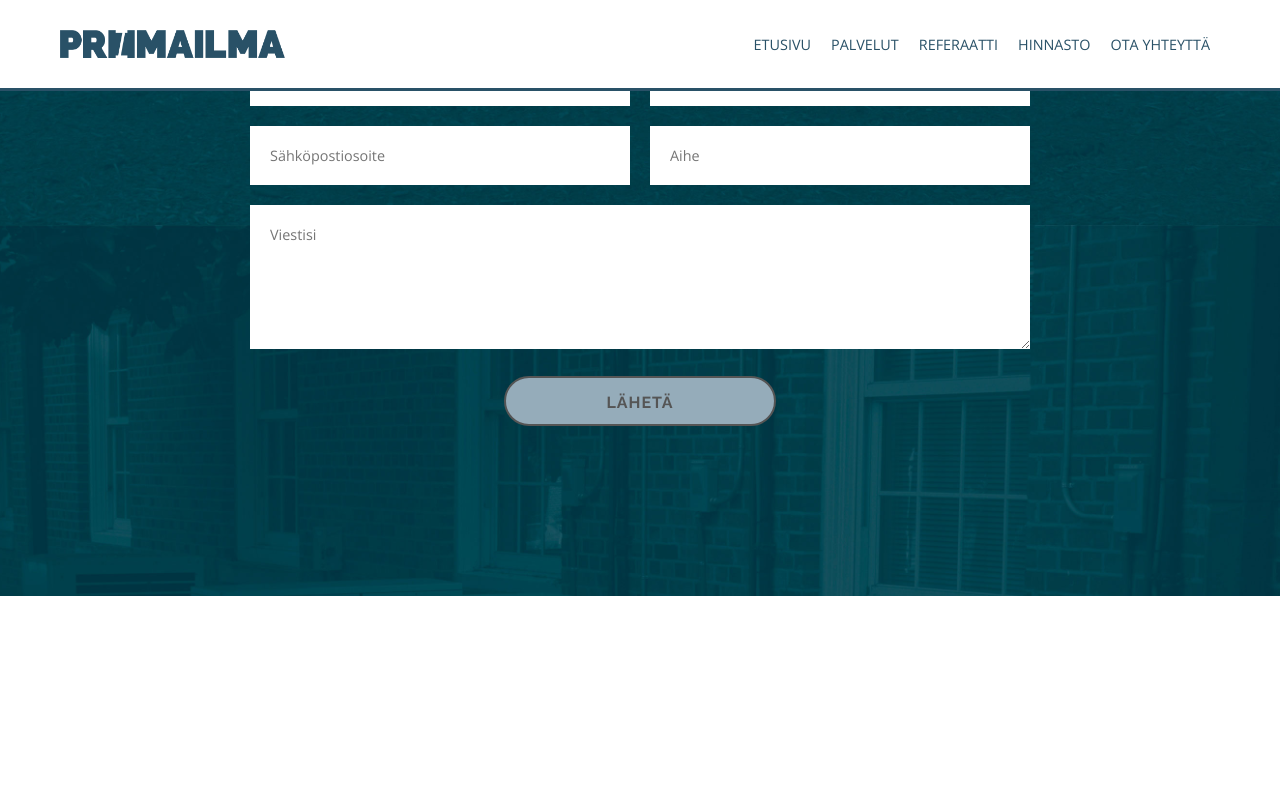
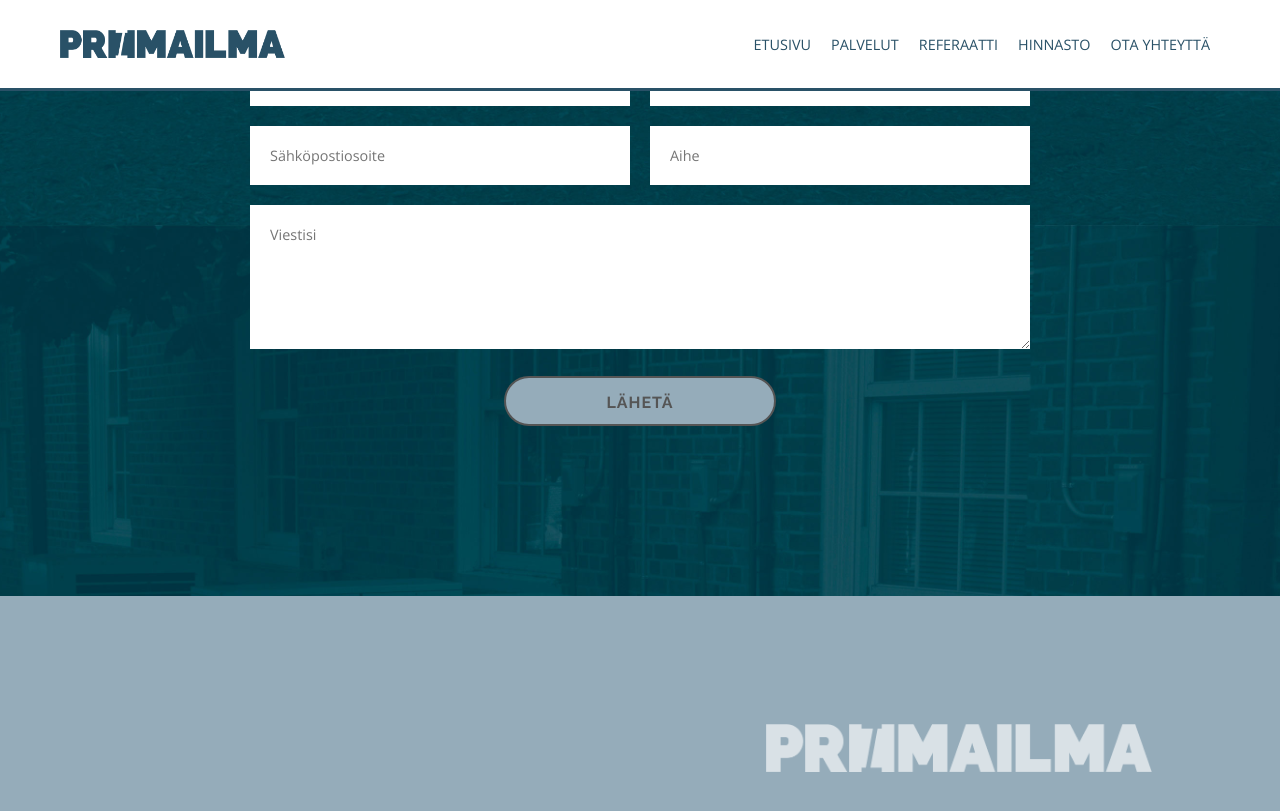
Before and after one commit to priimailma/priimailma.github.io, a Jekyll site: the page built from index.html, in a window 1280 px wide and 900 px high, scrolled down 2967 px. Shown: the top 811 px of the window. Built offline with Jekyll 4.4.1, drawn with Linux system fonts in a browser that asks for light colours; before the commit the page ends 3563 px from its top, so only the background shows below that.

Commit message:
add footer

```diff
--- /dev/null
+++ b/_includes/components/footer.html
@@ -0,0 +1,4 @@
+
+<footer class="footer">
+    <img class="footer__logo" src="/img/logo_white.png" alt="Priimailma Oy logo">
+</footer>
--- /dev/null
+++ b/_sass/_footer.scss
@@ -0,0 +1,13 @@
+
+.footer {
+    align-items: center;
+    background: #95acba;
+    display: flex;
+    justify-content: flex-end;
+    padding: 10vw;
+
+    &__logo {
+        height: 48px;
+        opacity: .64;
+    }
+}
--- a/css/main.scss
+++ b/css/main.scss
@@ -29,5 +29,6 @@
         "list",
         "page",
         "form",
-        "contact"
+        "contact",
+        "footer"
 ;
--- a/index.html
+++ b/index.html
@@ -8,3 +8,5 @@ layout: default
 {% include pages/services.html %}
 {% include pages/reference.html %}
 {% include pages/contact.html %}
+
+{% include components/footer.html %}
```
